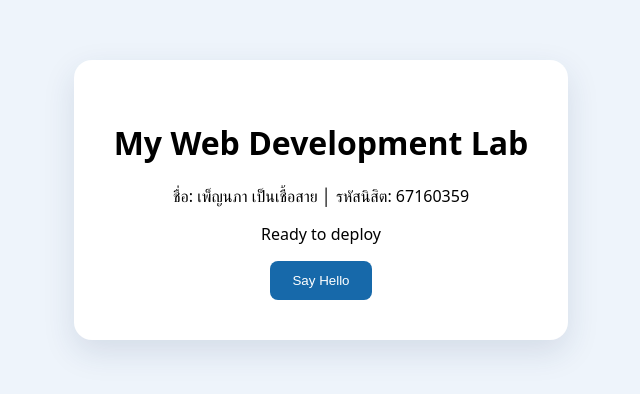
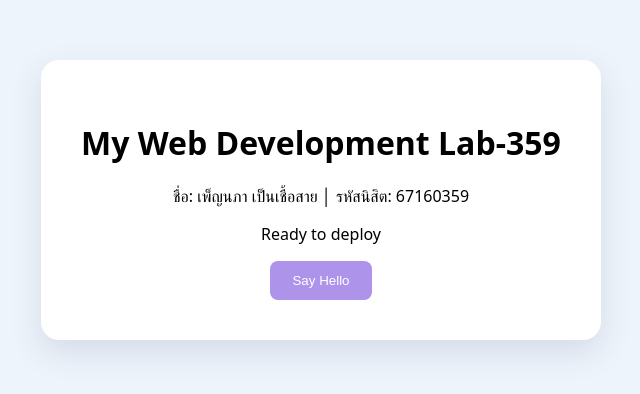
Before and after one commit to 67160359-buu/webdev-actions-lab, a plain HTML site: page index.html in a window 1280 px wide. Shown: the part 200-594 px from the top of the page, without its empty margins (319-959 px from the left). Drawn offline with Linux system fonts and the light colour scheme.

Commit message:
Update home page design

```diff
--- a/index.html
+++ b/index.html
@@ -8,7 +8,7 @@
 </head>
 <body>
   <main class="card">
-    <h1>My Web Development Lab</h1>
+    <h1>My Web Development Lab-359</h1>
     <p>ชื่อ: เพ็ญนภา เป็นเชื้อสาย │ รหัสนิสิต: 67160359</p>
     <p id="status">Ready to deploy</p>
     <button id="helloBtn">Say Hello</button>
--- a/style.css
+++ b/style.css
@@ -2,5 +2,5 @@
        margin: 0; min-height: 100vh; display: grid; place-items: center; }
 .card { background: white; padding: 40px; border-radius: 18px;
         box-shadow: 0 12px 32px #1e3a5f20; text-align: center; }
-button { background: #1769aa; color: white; border: 0;
+button { background: #ae93eb; color: white; border: 0;
          padding: 12px 22px; border-radius: 8px; cursor: pointer; }
```
